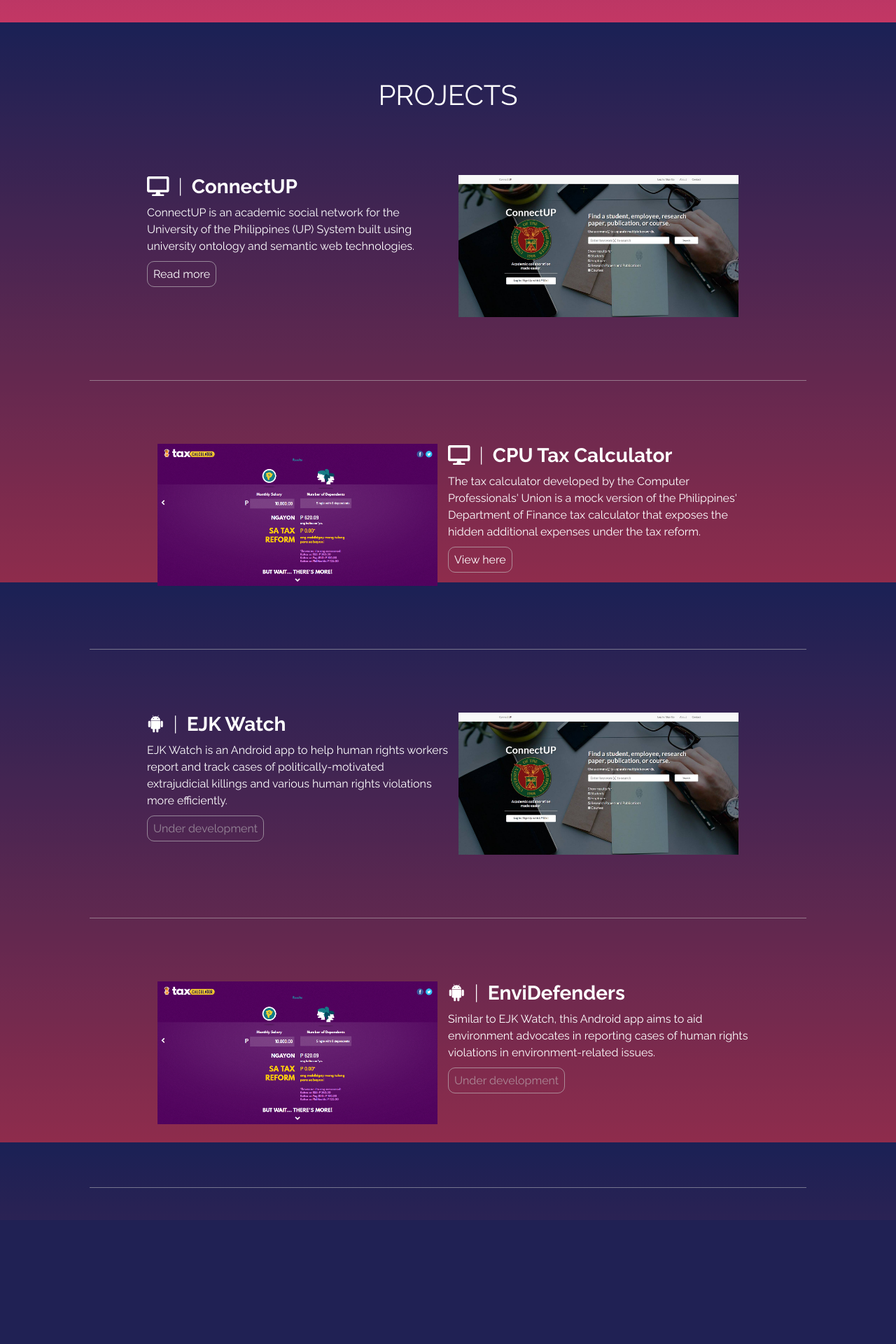
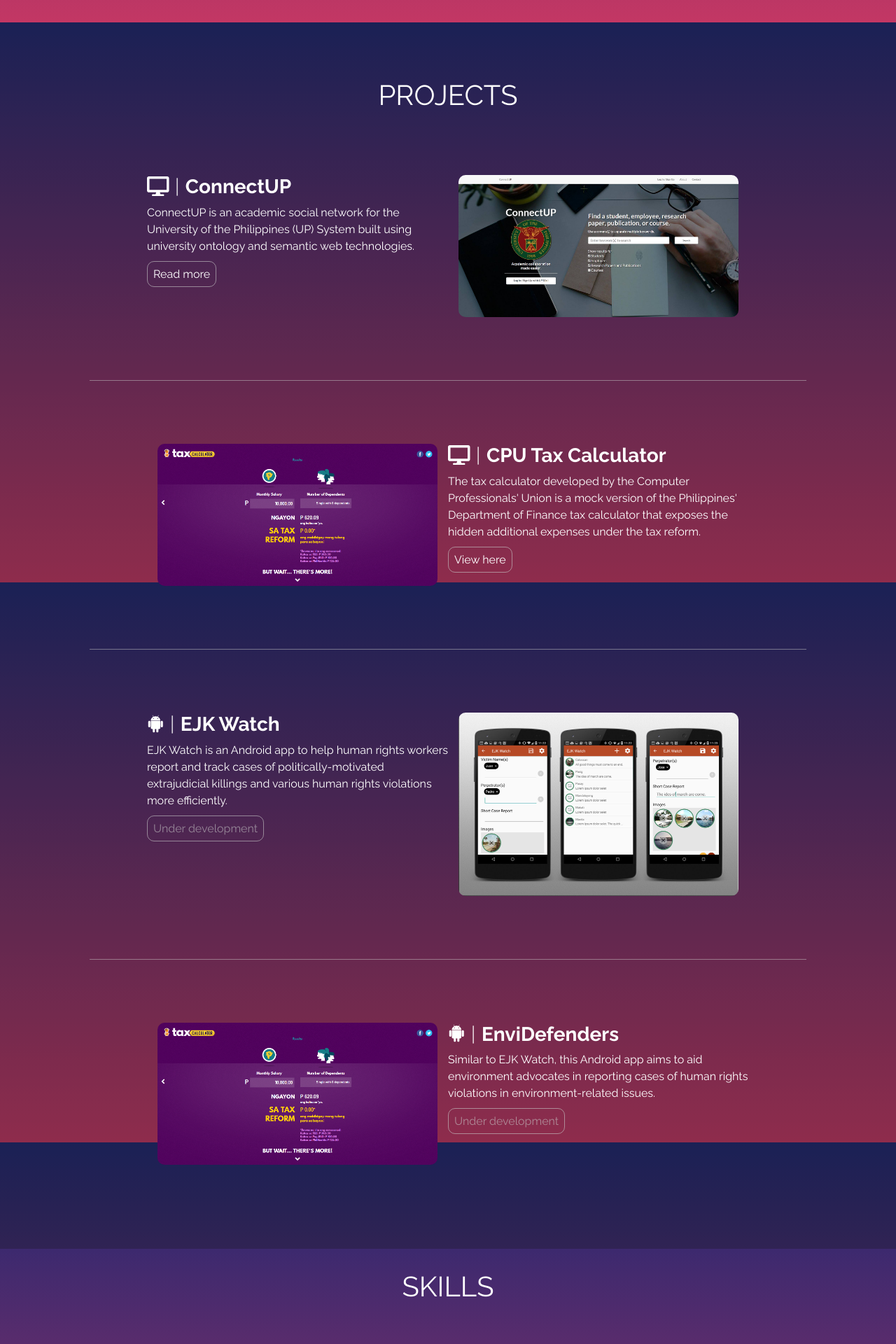
Before and after one commit to rjdeleon03/Portfolio, a PHP site: page / in a window 1280 px wide. Shown: the part 768-2688 px from the top of the page at 70% size. Before the commit the page ends 2465 px from the top, so only its background shows below. Run offline with PHP 8.4, Linux system fonts and the light colour scheme; some libraries are stand-ins or nearby versions.

Commit message:
Add placeholder for skills section

```diff
--- a/assets/css/index.css
+++ b/assets/css/index.css
@@ -7,8 +7,10 @@ body {
     background: -webkit-linear-gradient(to bottom, #1D2671, #C33764);  /* Chrome 10-25, Safari 5.1-6 */
     background: linear-gradient(to bottom, #1D2671, #C33764); /* W3C, IE 10+/ Edge, Firefox 16+, Chrome 26+, Opera 12+, Safari 7+ */
     background-attachment: fixed;
+    background-size: cover;
 }
 
+#skills,
 #about {
     color: white;
     max-width: 800px;
@@ -145,7 +147,6 @@ body {
     text-decoration: none;
 }
 
-
 #projects {
     color: white;
     width: 100%;
@@ -167,10 +168,11 @@ body {
 #projects img {
     width: 100%;
     max-width: 400px;
-    border-radius: 1vmin;
-    padding: 20px 0;
+    border-radius: 10px;
+    margin: 20px 0;
 }
 
+#skills h1,
 #projects h1 {
     text-transform: uppercase;
 }
@@ -207,5 +209,5 @@ body {
 
 #projects .text .separator {
     font-weight: 300;
-    padding: 0 13px;
+    padding: 0 2%;
 }
--- a/assets/js/index.js
+++ b/assets/js/index.js
@@ -1,3 +1,7 @@
 $("#a-projects").on("click", function() {
     $("html, body").animate({ scrollTop: $("#projects").offset().top }, 1000);
 });
+
+$("#a-skills").on("click", function() {
+    $("html, body").animate({ scrollTop: $("#skills").offset().top }, 1000);
+});
--- a/home.html
+++ b/home.html
@@ -45,11 +45,11 @@
         <img src="https://instagram.fmnl8-1.fna.fbcdn.net/vp/31a343ec666e7d2385aa154cb42e6f12/5B290154/t51.2885-15/s640x640/sh0.08/e35/22709042_1598615953538510_3130433952171425792_n.jpg">
         <div id="about-contact">
             <ul>
-                <li><a href="#"><i class="far fa-envelope"></i></a></li>
-                <li><a href="#"><i class="fab fa-linkedin"></i></a></li>
-                <li><a href="#"><i class="fab fa-instagram"></i></a></li>
-                <li><a href="#"><i class="fab fa-github"></i></a></li>
-                <li><a href="#"><i class="fab fa-codepen"></i></a></li>
+                <li><a href="mailto:ricardopablo.deleon@gmail.com"><i class="far fa-envelope"></i></a></li>
+                <li><a href="https://www.linkedin.com/in/ricardo-pablo-de-leon-61769ba7/"><i class="fab fa-linkedin"></i></a></li>
+                <li><a href="https://www.instagram.com/dicpics_03/"><i class="fab fa-instagram"></i></a></li>
+                <li><a href="https://github.com/rjdeleon03"><i class="fab fa-github"></i></a></li>
+                <li><a href="https://codepen.io/rjdeleon/"><i class="fab fa-codepen"></i></a></li>
             </ul>
         </div>
         <hr>
@@ -97,7 +97,7 @@
         <hr>
         <div class="row">
             <div class="col-xl-6 order-xl-6 col-lg-6 order-lg-6 col-md-12 col-sm-12 col-12">
-                <img src="assets/images/port_connect.png">
+                <img src="assets/images/port_ejk_2.jpg">
             </div>
             <div class="left text col-xl-6 col-lg-6 col-md-12 col-sm-12 col-12">
                 <h3><i class="fab fa-android"></i><span class="separator">|</span>EJK Watch</h3>
@@ -124,9 +124,11 @@
                 </div>
             </div>
         </div>
-        <hr>
     </div>
 
+    <div id="skills">
+        <h1>Skills</h1>
+    </div>
     <!-- Custom JS -->
     <script type="text/javascript" src="assets/js/index.js"></script>
 </body>
```
Also changed, not shown: assets/images/port_ejk_2.jpg (added).
